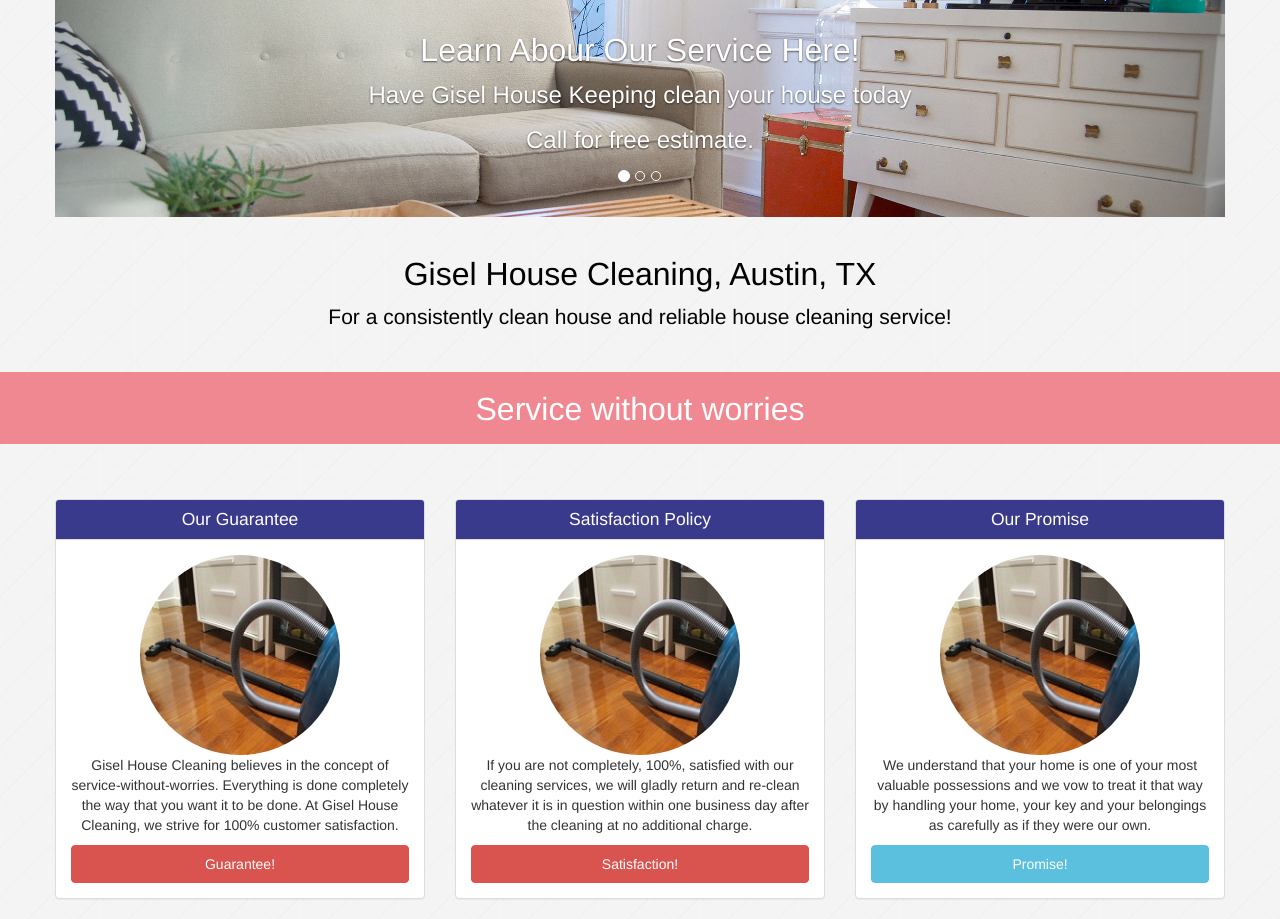
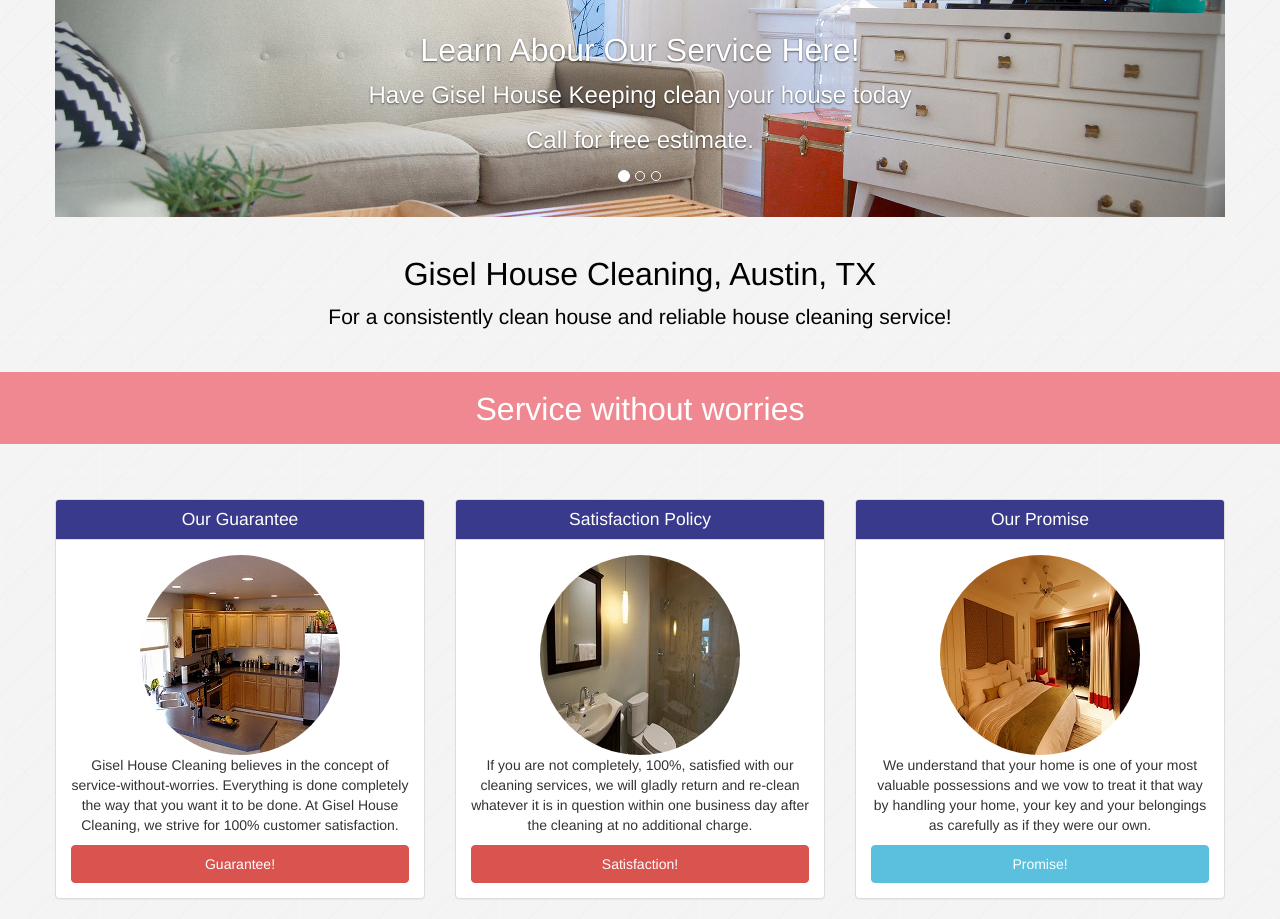
Before and after one commit to djmdavidmendez/CleaningWebSite, a plain HTML site: page not-fixed-top.html in a window 1280 px wide. Shown: the part 403-1322 px from the top of the page. Drawn offline with nearby package versions, Linux system fonts and the light colour scheme.

Commit message:
Added new picture badges.
Added a bathroom, bedroom, and kitchen badge to the site.

```diff
--- a/not-fixed-top.html
+++ b/not-fixed-top.html
@@ -143,7 +143,7 @@
 								<div class="panel-heading">
 									<h3 class="panel-title">Our Guarantee</h3>
 								</div><!-- end panel-heading -->
-								<img src="images/vac_badge.jpg" alt="CSS3" class="img-circle">
+								<img src="images/kitchen_badge.jpg" alt="CSS3" class="img-circle">
 
 								<p>Gisel House Cleaning believes in the concept of service-without-worries. Everything is done completely the way that you want it to be done. At Gisel House Cleaning, we strive for 100% customer satisfaction.</p>
 
@@ -159,7 +159,7 @@
 								<div class="panel-heading">
 									<h3 class="panel-title">Satisfaction Policy</h3>
 								</div><!-- end panel-heading -->
-								<img src="images/vac_badge.jpg" alt="CSS3" class="img-circle">
+								<img src="images/bathroom_badge.jpg" alt="CSS3" class="img-circle">
 
 								<p>If you are not completely, 100%, satisfied with our cleaning services,
 								 we will gladly return and re-clean whatever it is in question within one
@@ -174,7 +174,7 @@
 								<div class="panel-heading">
 									<h3 class="panel-title">Our Promise</h3>
 								</div><!-- end panel-heading -->
-								<img src="images/vac_badge.jpg" alt="Bootstrap 3" class="img-circle">
+								<img src="images/bedroom_badge.jpg" alt="Bootstrap 3" class="img-circle">
 
 								<p>We understand that your home is one of your most valuable possessions and we vow to treat it that way by handling your home,
 								 your key and your belongings as carefully as if they were our own.</p>
```
Also changed, not shown: images/bathroom_badge.jpg (added), images/bedroom_badge.jpg (added), images/kitchen_badge.jpg (added).
